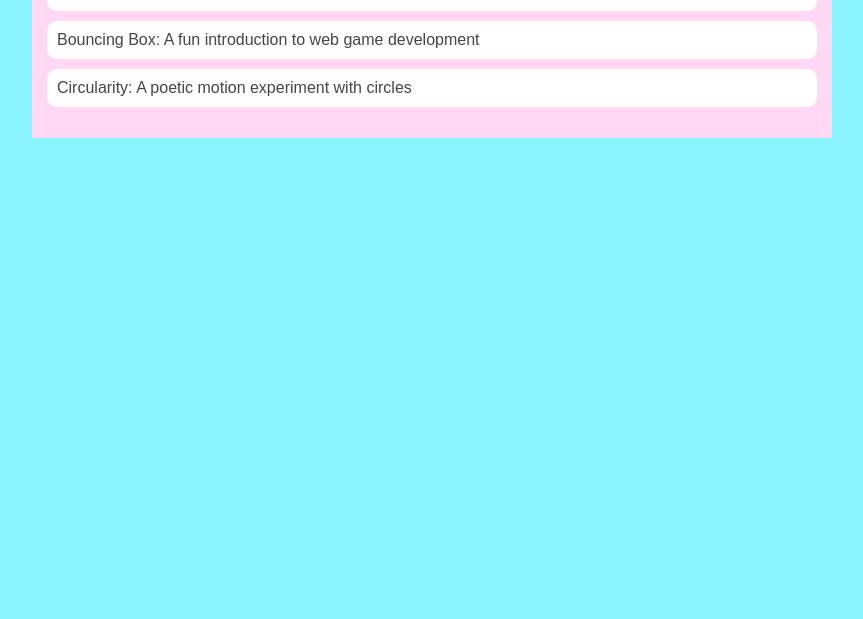
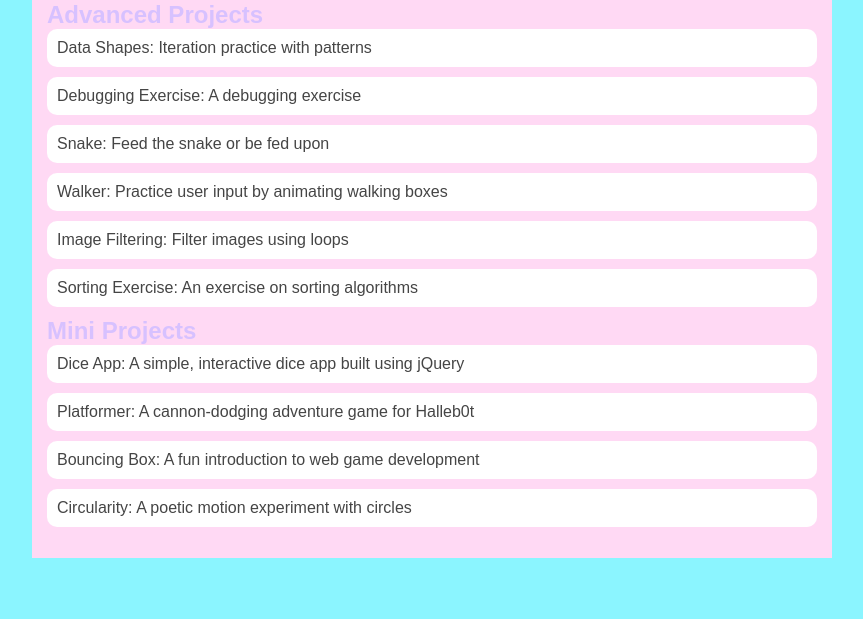
Before and after one commit to iloveeyoulyricc/iloveeyoulyricc.github.io, a plain HTML site: page portfolio.html in a window 1280 px wide. Shown: the part 181-800 px from the top of the page, without its empty margins (208-1071 px from the left). Drawn offline with Linux system fonts and the light colour scheme.

Commit message:
add ASD projects

```diff
--- a/portfolio.html
+++ b/portfolio.html
@@ -11,6 +11,7 @@
     <div id="all-contents">
       <nav>
 <h1>Queen Things Only</h1>
+<h2>Fundamentals Projects</h2>
 <ul id="nav-ul">
     <li class="nav-li">
         <a href="index.html">Home</a>
@@ -25,6 +26,19 @@
 <div class="content">
     <h1>Portfolio</h1>
     <ul id="portfolio">
+<h2>Advanced Projects</h2>
+<ul id ="portfolio">
+    <li><a href="asd-projects/data-shapes"> Data Shapes: Iteration practice with patterns</a></li>
+    <li><a href="asd-projects/debugging-exercise"> Debugging Exercise: A debugging exercise</a></li>
+    <li><a href="asd-projects/snake">Snake: Feed the snake or be fed upon</a></li>
+    <li><a href="asd-projects/walker">Walker: Practice user input by animating walking boxes</a></li>
+    <li><a href="asd-projects/image-filtering">Image Filtering: Filter images using loops</a></li>
+    <li><a href="asd-projects/sorting">Sorting Exercise: An exercise on sorting algorithms</a></li>
+</ul>
+<h2>Mini Projects</h2>
+<ul id ="portfolio">
+    <li><a href="asd-projects/dice-app"> Dice App: A simple, interactive dice app built using jQuery</a></li>
+</ul>
 <li>
   <a href="fsd-projects/platformer/">Platformer: A cannon-dodging adventure game for Halleb0t</a>
 </li>
```
Also changed, not shown: fsd-projects/platformer/platformer.js (+22 -2 lines).
